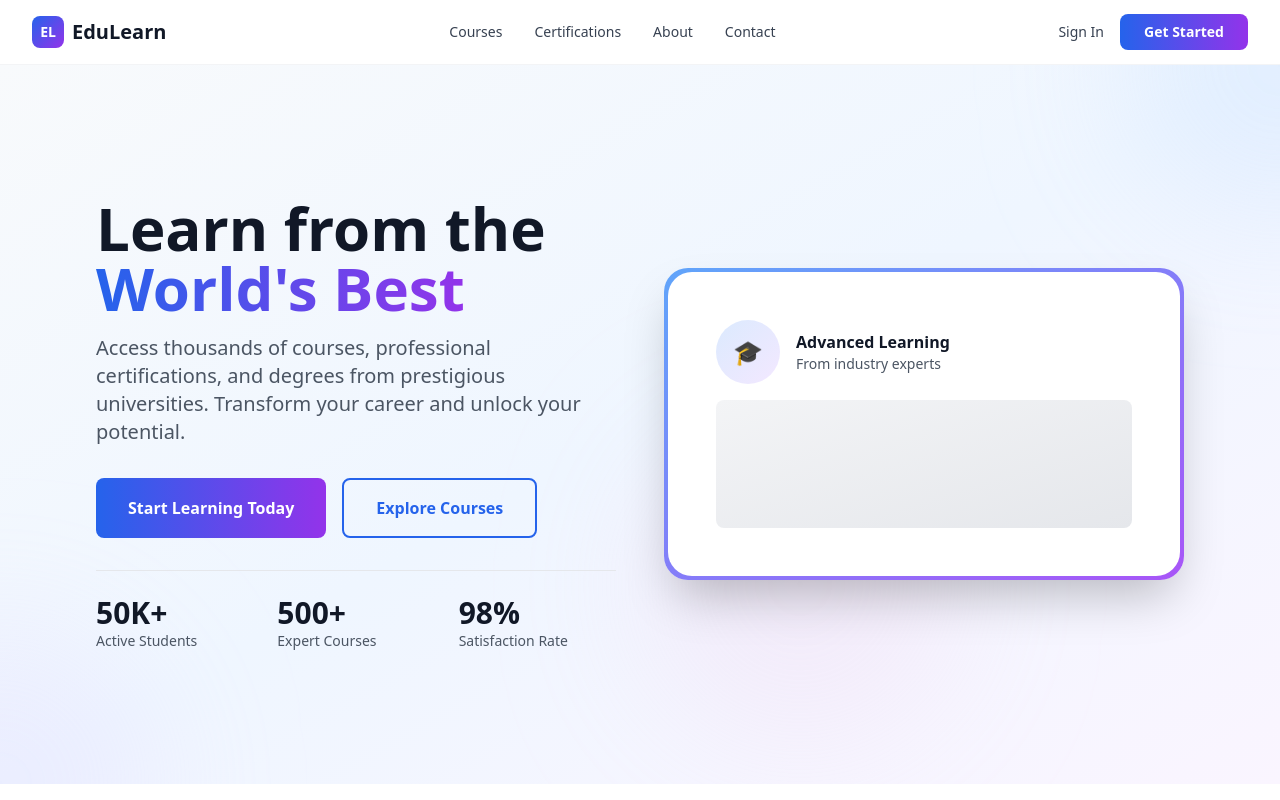
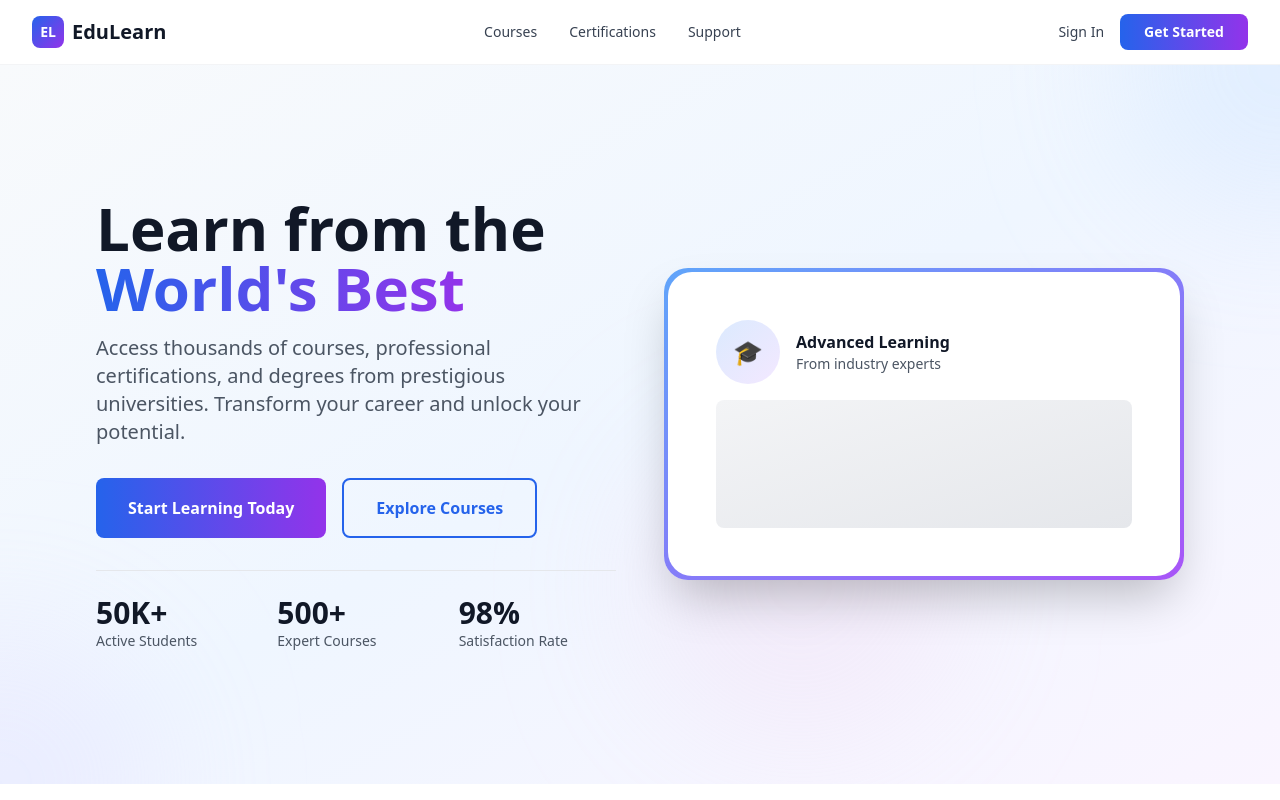
Before and after one commit to hamzaMb456/EduLearn, an Angular app: page / in a window 1280 px wide. Shown: the top 800 px of the page. Built offline with nearby package versions, Linux system fonts and the light colour scheme.

Commit message:
Update header with proper routing links
cgen-d7e050dae2a24b1bb9883e181702ce67

```diff
--- a/src/app/components/header.ts
+++ b/src/app/components/header.ts
@@ -22,18 +22,17 @@ import { RouterLink } from '@angular/router';
           <nav class="hidden md:flex items-center gap-8">
             <a href="#courses" class="text-gray-700 hover:text-blue-600 transition-colors font-medium text-sm">Courses</a>
             <a href="#certifications" class="text-gray-700 hover:text-blue-600 transition-colors font-medium text-sm">Certifications</a>
-            <a href="#about" class="text-gray-700 hover:text-blue-600 transition-colors font-medium text-sm">About</a>
-            <a href="#contact" class="text-gray-700 hover:text-blue-600 transition-colors font-medium text-sm">Contact</a>
+            <a routerLink="/support" class="text-gray-700 hover:text-blue-600 transition-colors font-medium text-sm cursor-pointer">Support</a>
           </nav>
 
           <!-- CTA Buttons -->
           <div class="flex items-center gap-4">
-            <button class="text-gray-700 hover:text-blue-600 transition-colors font-medium text-sm hidden sm:inline">
+            <a routerLink="/login" class="text-gray-700 hover:text-blue-600 transition-colors font-medium text-sm hidden sm:inline cursor-pointer">
               Sign In
-            </button>
-            <button class="px-6 py-2 bg-gradient-to-r from-blue-600 to-purple-600 text-white rounded-lg font-semibold text-sm hover:shadow-lg hover:shadow-blue-200 transition-all">
+            </a>
+            <a routerLink="/signup" class="px-6 py-2 bg-gradient-to-r from-blue-600 to-purple-600 text-white rounded-lg font-semibold text-sm hover:shadow-lg hover:shadow-blue-200 transition-all inline-block">
               Get Started
-            </button>
+            </a>
           </div>
         </div>
       </div>
```
